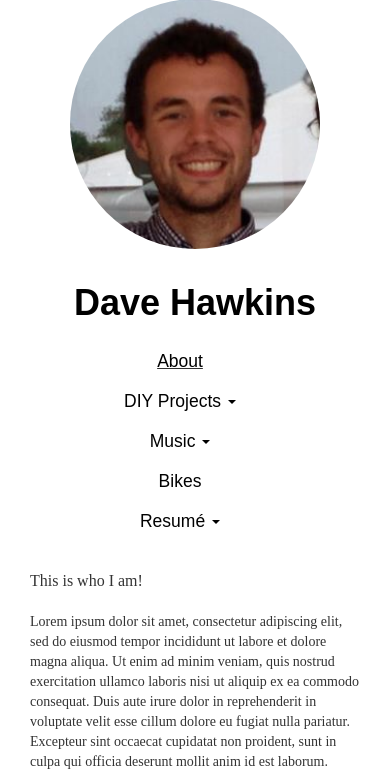
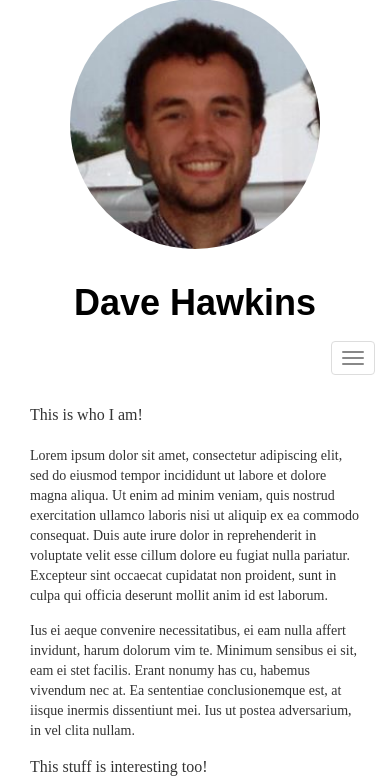
Before and after one commit to iamdavehawkins/iamdavehawkins, a Flask app: page / in a window 390 px wide; the page is wider, and only the part inside the window is pictured. Shown: the part 15-796 px from the top of that part. Run offline with Flask 2, Linux system fonts and the light colour scheme; some libraries are stand-ins or nearby versions; some web fonts are replaced.

Commit message:
improved navbar
centered on desktop, vertical hamburger on mobile

```diff
--- a/app/static/css/main.css
+++ b/app/static/css/main.css
@@ -22,6 +22,12 @@
 /* space around headshot */
 div.row #headshot {
   margin: 1em;
+}
+/* remove default bootstrap navbar styling */
+.navbar-default {
+  border: none;
+  background: none;
+  box-shadow: none;
 }
 /* navbar centering and coloring */
 .navbar-nav {
--- a/app/static/css/main.less
+++ b/app/static/css/main.less
@@ -26,6 +26,13 @@
 /* space around headshot */
 div.row #headshot{
     margin: 1em;
+}
+
+/* remove default bootstrap navbar styling */
+.navbar-default {
+    border: none;
+    background: none;
+    box-shadow: none;
 }
 
 /* navbar centering and coloring */
--- a/app/templates/base.html
+++ b/app/templates/base.html
@@ -37,17 +37,28 @@
 
     {% set nav_bar = [
         ('/about', 'about', 'About', None),
-        ('/projects', 'projects', 'DIY Projects', [('Bottle Cap Michigan', '/bottlecapmichigan'), ('This Website', '/thiswebsite')]),
+        ('/connect', 'connect', 'Connect', None),
+        ('/projects', 'projects', 'Projects', [('Bottle Cap Michigan', '/bottlecapmichigan'), ('This Website', '/thiswebsite')]),
         ('/music', 'music', 'Music', [('The Finer Things', '/thefinerthings'), ('Weddings', '/weddings')]),
         ('/bikes', 'bikes', 'Bikes', None),
         ('/resume', 'resume', 'Resumé', [('PDF', '/pdf'), ('HTML', '/html')])
     ] -%}
 
     {% set active_page = active_page|default('index') -%}
-    <nav class="navbar" role="navigation">
+    <nav class="navbar navbar-default" role="navigation">
+        <div class="navbar-header">
+            <button type="button" class="navbar-toggle" data-toggle="collapse" data-target="#collapse-me">
+                <span class="sr-only">Toggle navigation</span>
+                <span class="icon-bar"></span>
+                <span class="icon-bar"></span>
+                <span class="icon-bar"></span>
+            </button>
+        </div>
+        <!-- I wish I knew a better way to center this without throwing off the mobile version -->
         <div class="container">
             <div class="row">
-            <div class="col-sm-6 col-sm-offset-3">
+              <div class="col-sm-12 col-md-offset-3">
+                <div class="collapse navbar-collapse" id="collapse-me">
                     <ul class="nav navbar-nav">
                         {% for href, id, caption, subs in nav_bar %}
 
@@ -56,7 +67,7 @@
                                 <a href="{{ href|e }}">{{ caption|e }}</a></li>
 
                             {% elif subs %}
-                        <li {% if id == active_page %} class="active dropdown"
+                                <li {% if id == active_page %} class="dropdown"
                                     {% else %} class="dropdown"
                                     {% endif %}>
                                 <a class="dropdown-toggle" data-toggle="dropdown" href="{{ href|e }}">
@@ -76,6 +87,7 @@
 
                         {% endfor %}
                     </ul>
+                </div>
               </div>
             </div>
         </div>
```
Lines whose indentation alone changed are shown as unchanged.
